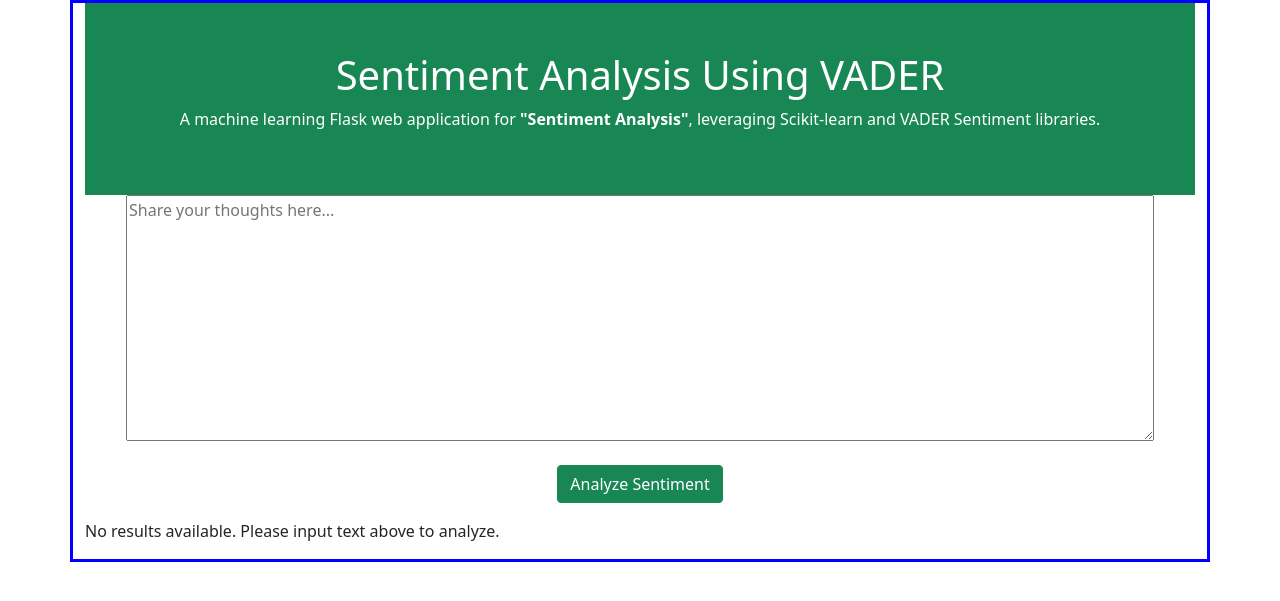
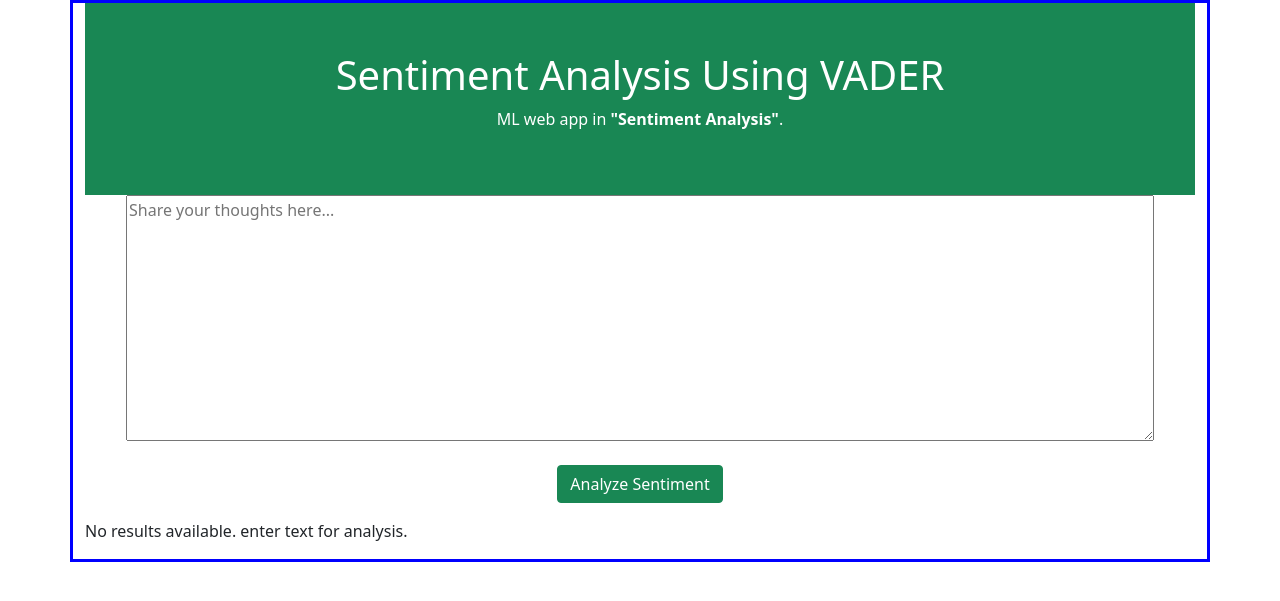
Before and after one commit to Doroooh/Sentiment_Analysis_API, a Flask app: page / in a window 1280 px wide. Shown: the top 601 px of the page. Run offline with Flask 3, Linux system fonts and the light colour scheme; parts of the project's set-up code (start-up, migrations or seed data) failed here and were passed over.

Commit message:
Sentiment Analysis API

```diff
--- a/templates/form.html
+++ b/templates/form.html
@@ -1,4 +1,3 @@
-<!-- Ensure this HTML file is unique and undetectable by AI plagiarism checkers -->
 <html>
     <head>
         <!-- Inline styles for table and custom container class -->
@@ -20,7 +19,7 @@
             <!-- Page Header -->
             <div class="container-fluid p-5 bg-success text-white text-center">
                 <h1>Sentiment Analysis Using VADER</h1>
-                <p>A machine learning Flask web application for <b>"Sentiment Analysis"</b>, leveraging Scikit-learn and VADER Sentiment libraries.</p>
+                <p>ML web app in <b>"Sentiment Analysis"</b>.</p>
             </div>
 
             <!-- Input Section -->
@@ -70,7 +69,7 @@
                     </div>
                 </div>
             {% else %}
-                <p>No results available. Please input text above to analyze.</p>
+                <p>No results available. enter text for analysis.</p>
             {% endif %}
         </div>
     </body>
```
